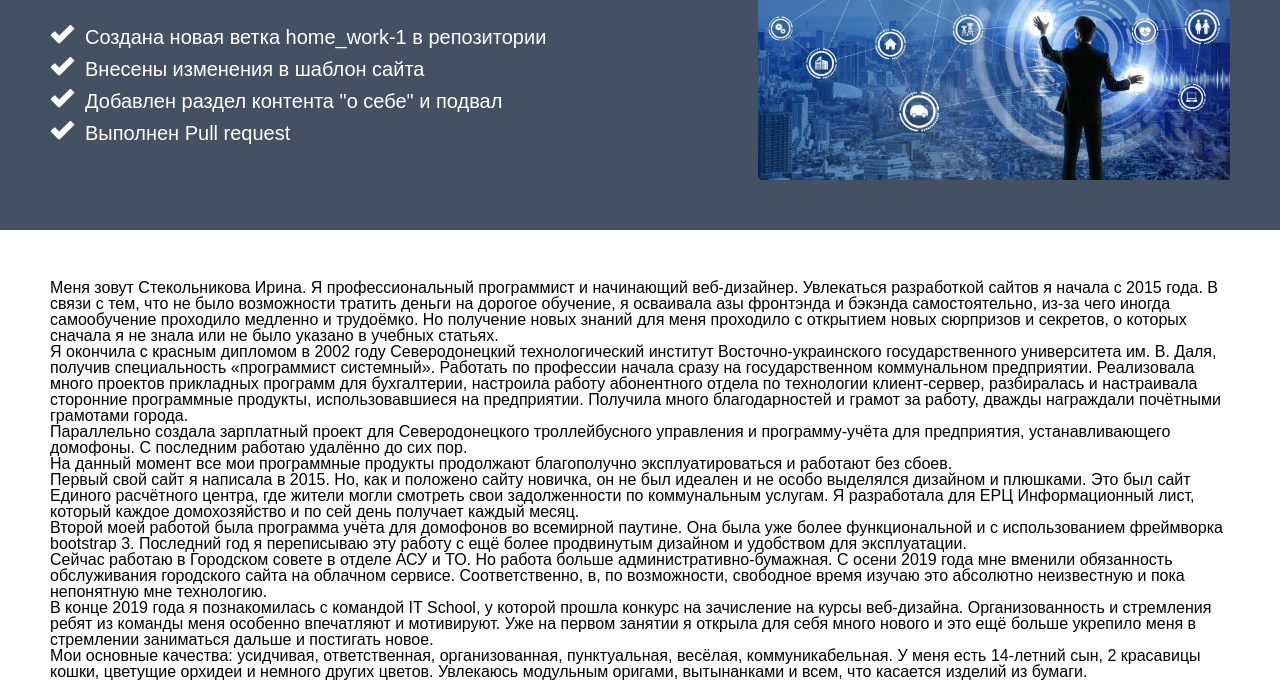
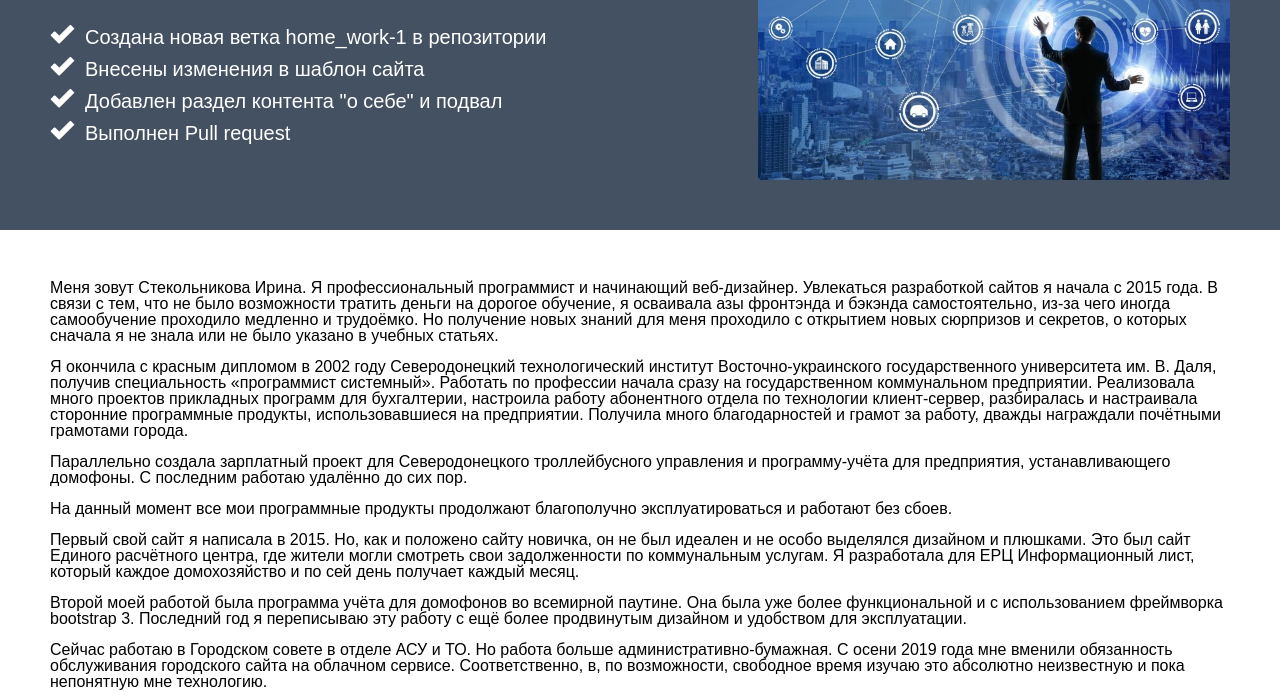
Before and after one commit to Melisses/ITScholl_FirstProject, a plain HTML site: page index.html in a window 1280 px wide. Shown: the part 135-827 px from the top of the page. Drawn offline with Linux system fonts and the light colour scheme.

Commit message:
change index.html

```diff
--- a/css/main.css
+++ b/css/main.css
@@ -45,3 +45,7 @@ body {
     content: url('../assets/check_icon.png');
     margin-right: 10px;
 }
+
+.main-article__paragraph {
+    margin-bottom: 15px;
+}
```
